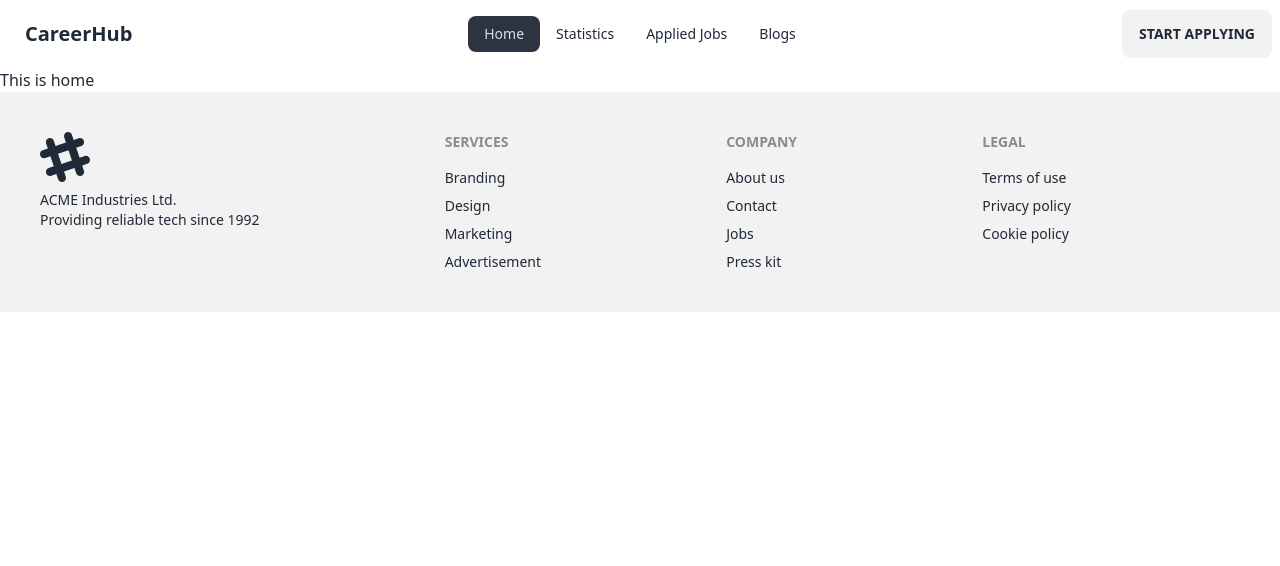
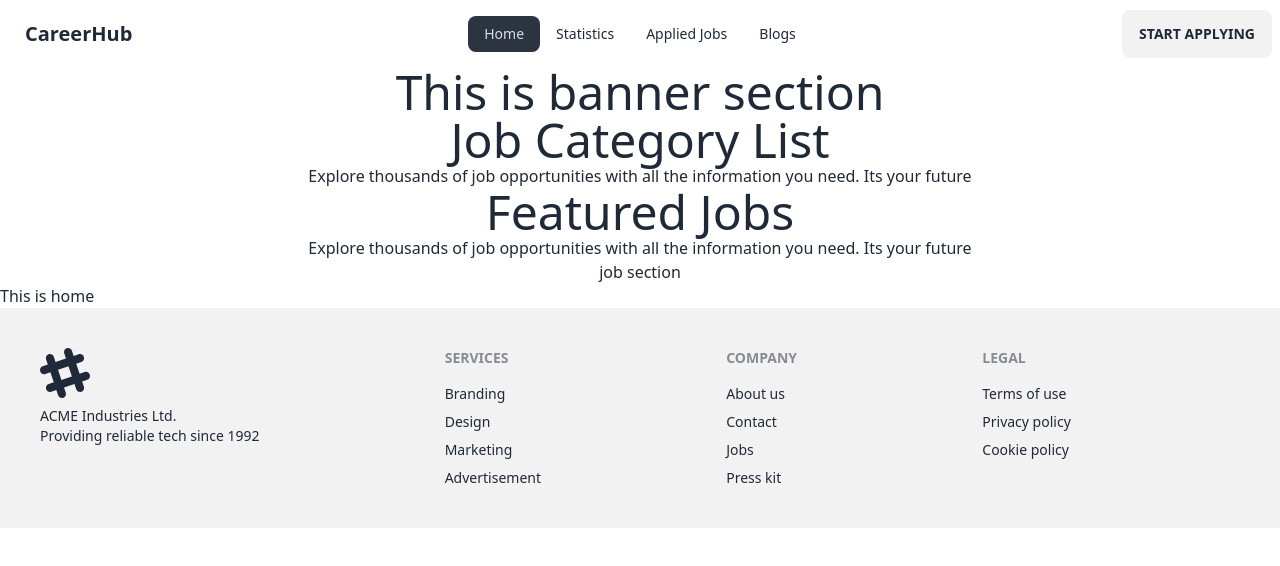
Before and after one commit to PmSaifuzzaman/react-career-hub, a React (Vite) app: page / in a window 1280 px wide. Shown: the top 566 px of the page. Built offline with nearby package versions, Linux system fonts and the light colour scheme.

Commit message:
all section layout added

```diff
--- /dev/null
+++ b/src/components/Banner/Banner.jsx
@@ -0,0 +1,11 @@
+
+
+const Banner = () => {
+    return (
+        <div>
+            <h1 className="text-center text-5xl">This is banner section</h1>
+        </div>
+    );
+};
+
+export default Banner;
--- /dev/null
+++ b/src/components/CatagoryList/CatagoryList.jsx
@@ -0,0 +1,12 @@
+
+
+const CatagoryList = () => {
+    return (
+        <div className="text-center">
+            <h2 className="text-5xl">Job Category List</h2>
+            <p>Explore thousands of job opportunities with all the information you need. Its your future</p>
+        </div>
+    );
+};
+
+export default CatagoryList;
--- /dev/null
+++ b/src/components/ErrorPage/ErrorPage.jsx
@@ -0,0 +1,11 @@
+
+
+const ErrorPage = () => {
+    return (
+        <div>
+            <h1>OPPS!!!!!!!!</h1>
+        </div>
+    );
+};
+
+export default ErrorPage;
--- /dev/null
+++ b/src/components/FeaturedJobs/FeaturedJobs.jsx
@@ -0,0 +1,15 @@
+import Job from "../Job/Job";
+
+
+const FeaturedJobs = () => {
+    return (
+        <div className="text-center">
+            <h1 className="text-5xl">Featured Jobs</h1>
+            <p>Explore thousands of job opportunities with all the information you need. Its your future</p>
+            <Job></Job>
+        </div>
+
+    );
+};
+
+export default FeaturedJobs;
--- a/src/components/Header/Header.jsx
+++ b/src/components/Header/Header.jsx
@@ -10,10 +10,10 @@ const Header = () => {
                 <NavLink to="/Statistics">Statistics</NavLink>
             </li>
             <li>
-                <NavLink to="/Applied Jobs">Applied Jobs</NavLink>
+                <NavLink to="/AppliedJobs">Applied Jobs</NavLink>
             </li>
             <li>
-                <NavLink to="/Blog">Blogs</NavLink>
+                <NavLink to="/Blogs">Blogs</NavLink>
             </li>
         </>
     );
--- /dev/null
+++ b/src/components/Home/Home.jsx
@@ -0,0 +1,11 @@
+
+
+const Home = () => {
+    return (
+        <div>
+           <h2>This is home</h2>
+        </div>
+    );
+};
+
+export default Home;
--- /dev/null
+++ b/src/components/Job/Job.jsx
@@ -0,0 +1,11 @@
+
+
+const Job = () => {
+    return (
+        <div>
+            job section
+        </div>
+    );
+};
+
+export default Job;
--- a/src/components/Root/Root.jsx
+++ b/src/components/Root/Root.jsx
@@ -2,10 +2,18 @@
 import { Outlet } from 'react-router-dom';
 import Footer from '../Footer/Footer';
 import Header from '../Header/Header';
+import Banner from '../Banner/Banner';
+import CatagoryList from '../CatagoryList/CatagoryList';
+import FeaturedJobs from '../FeaturedJobs/FeaturedJobs';
 const Root = () => {
     return (
         <div>
             <Header></Header>
+            <div className='max-w-7xl mx-auto'>
+            <Banner></Banner>
+            <CatagoryList></CatagoryList>
+            <FeaturedJobs></FeaturedJobs>
+            </div>
             <Outlet></Outlet>
             <Footer></Footer>
         </div>
--- a/src/main.jsx
+++ b/src/main.jsx
@@ -10,26 +10,29 @@ import {
 import Statistics from './components/Statistics/Statistics';
 import AppliedJobs from './components/AppliedJobs/AppliedJobs';
 import Blogs from './components/Blogs/Blogs';
+import Home from './components/Home/Home';
+import ErrorPage from './components/ErrorPage/ErrorPage';
 
 const router = createBrowserRouter([
   {
     path: "/",
     element: <Root></Root>,
+    errorElement: <ErrorPage></ErrorPage> ,
     children:[
       {
         path: "/",
-        element: <div>This is home</div>
+        element: <Home></Home>
       },
       {
         path: "/Statistics",
         element: <Statistics></Statistics>
       },
       {
-        path: "/Applied Jobs",
+        path: "/AppliedJobs",
         element: <AppliedJobs></AppliedJobs>
       },
       {
-        path: "/Blog",
+        path: "/Blogs",
         element: <Blogs></Blogs>
       },
     ]
```
